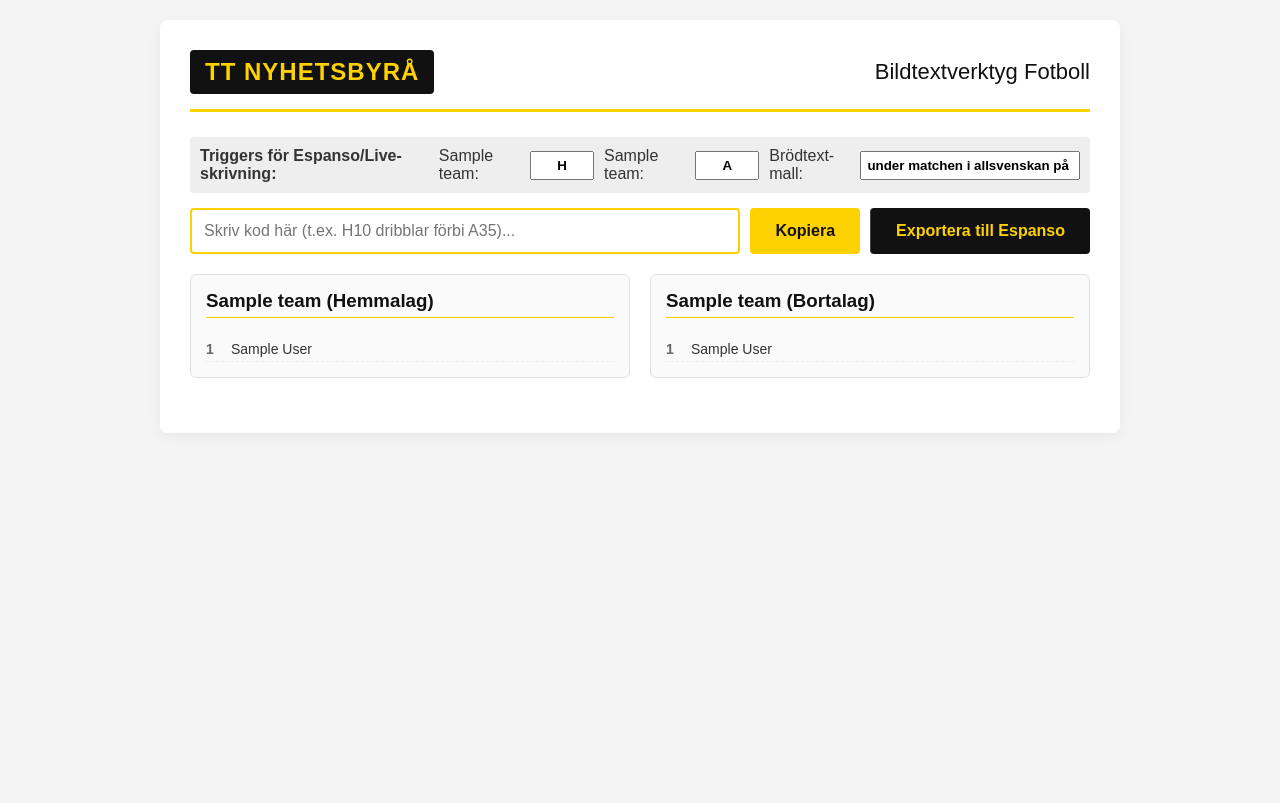
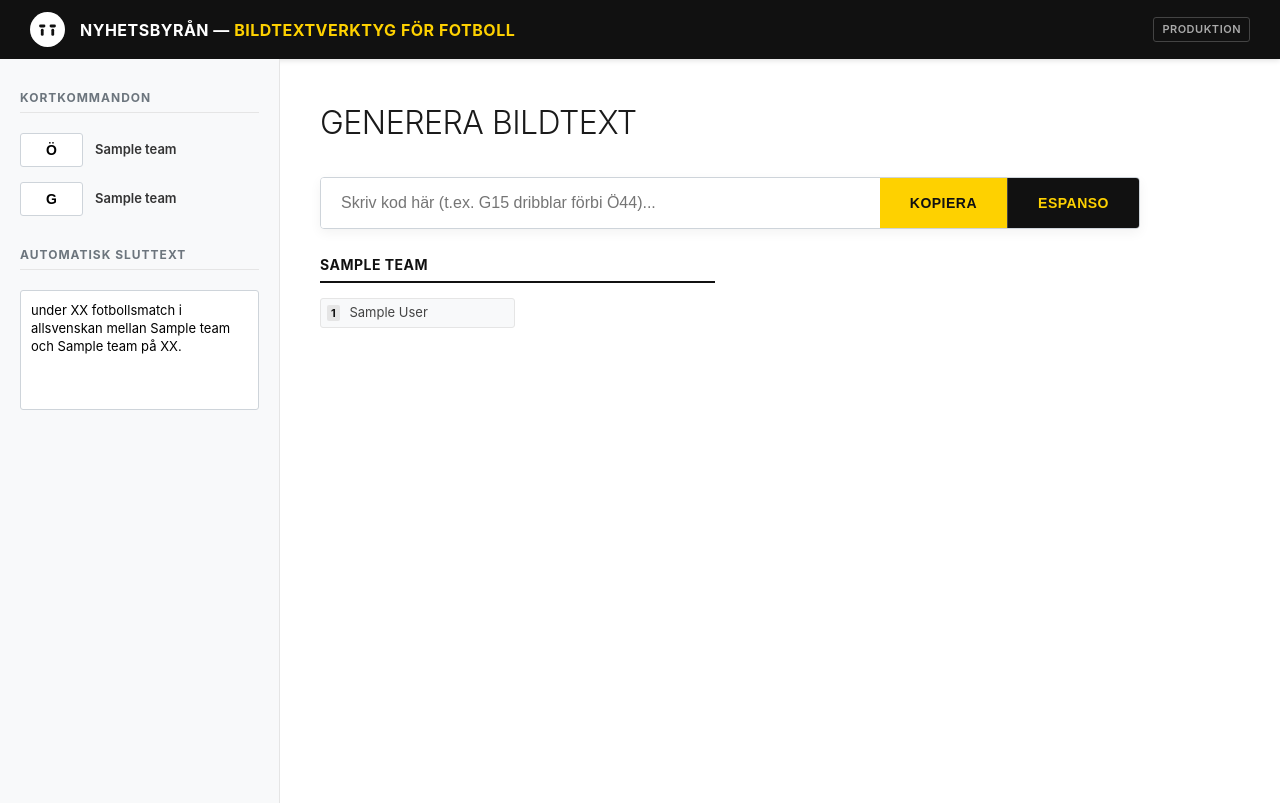
Before and after one commit to nicklasthegerstrom-byte/tt-fotboll, a Flask app: template web/templates/index.html in a window 1280 px wide. Before the commit the page ends 378 px from the top, so only its background shows below. Run offline with Flask 3, Linux system fonts and the light colour scheme; the template is opened without the code that fills it: most values are stand-ins (such as "Sample title", 1, 10 or a date in 2020).

Commit message:
old layout

```diff
--- a/web/templates/index.html
+++ b/web/templates/index.html
@@ -2,99 +2,267 @@
 <html lang="sv">
 <head>
     <meta charset="UTF-8">
-    <title>TT Bildtext-Skraparn</title>
+    <title>TT Nyhetsbyrån — Bildtextgenerator för fotboll</title>
     <style>
-        /* Er snygga TT-layout med gult och svart */
-        body { font-family: Arial, sans-serif; background: #f4f4f4; margin: 0; padding: 20px; color: #333; }
-        .tt-container { max-width: 900px; margin: 0 auto; background: white; padding: 30px; border-radius: 8px; box-shadow: 0 4px 15px rgba(0,0,0,0.05); }
-        .tt-header { display: flex; align-items: center; justify-content: space-between; border-bottom: 3px solid #fed100; padding-bottom: 15px; margin-bottom: 25px; }
-        .tt-logo { font-size: 24px; font-weight: bold; background: #111; color: #fed100; padding: 8px 15px; border-radius: 4px; text-transform: uppercase; letter-spacing: 1px; }
-        .page-header { margin: 0; font-size: 22px; color: #111; }
-        .tt-grid { display: grid; grid-template-columns: 1fr 1fr; gap: 20px; margin-bottom: 25px; }
-        .tt-card { background: #fafafa; border: 1px solid #e0e0e0; border-radius: 6px; padding: 15px; }
-        .tt-card h3 { margin-top: 0; border-bottom: 1px solid #fed100; padding-bottom: 5px; color: #111; }
-        .player-row { display: flex; justify-content: space-between; padding: 4px 0; border-bottom: 1px dashed #eee; font-size: 14px; }
-        .player-num { font-weight: bold; color: #666; width: 25px; }
-        .player-name { flex-grow: 1; }
-        .tt-search-container { display: flex; gap: 10px; margin-bottom: 20px; }
-        #macro-input { flex-grow: 1; padding: 12px; font-size: 16px; border: 2px solid #ccc; border-radius: 4px; }
-        #macro-input:focus { border-color: #fed100; outline: none; }
-        .tt-search-btn { background: #fed100; color: #111; border: none; padding: 12px 25px; font-size: 16px; font-weight: bold; border-radius: 4px; cursor: pointer; transition: background 0.2s; }
-        .tt-search-btn:hover { background: #e5bd00; }
-        #preview { background: #fffde7; border: 2px dashed #fed100; padding: 15px; border-radius: 6px; font-size: 16px; font-weight: bold; margin-bottom: 20px; display: none; line-height: 1.5; }
-        #toast { position: fixed; bottom: 20px; right: 20px; background: #2e7d32; color: white; padding: 12px 25px; border-radius: 4px; font-weight: bold; display: none; box-shadow: 0 4px 10px rgba(0,0,0,0.2); }
-        .config-row { display: flex; gap: 10px; margin-bottom: 15px; background: #eee; padding: 10px; border-radius: 4px; align-items: center; }
-        .config-row input { width: 50px; padding: 5px; text-align: center; font-weight: bold; }
+        /* TT Nyhetsbyrån Global Identity Styles */
+        body {
+            font-family: -apple-system, BlinkMacSystemFont, "Segoe UI", Roboto, Helvetica, Arial, sans-serif;
+            background: #ffffff;
+            margin: 0;
+            padding: 0;
+            color: #1a1a1a;
+            line-height: 1.5;
+        }
+
+        /* Den mörka toppbaren från skärmbilden */
+        .tt-top-bar {
+            background: #111111;
+            color: #ffffff;
+            padding: 12px 30px;
+            display: flex;
+            align-items: center;
+            justify-content: space-between;
+            box-shadow: 0 2px 5px rgba(0,0,0,0.1);
+        }
+
+        .tt-brand {
+            display: flex;
+            align-items: center;
+            gap: 15px;
+        }
+
+        /* Container för SVG-loggan */
+        .tt-logo-container {
+            width: 35px;
+            height: 35px;
+            display: flex;
+            align-items: center;
+            justify-content: center;
+        }
+
+        .tt-title {
+            font-size: 16px;
+            font-weight: 700;
+            letter-spacing: 0.5px;
+            text-transform: uppercase;
+        }
+
+        .tt-title span {
+            color: #fed100; /* TT-gult */
+        }
+
+        .badge-internal {
+            font-size: 11px;
+            font-weight: 600;
+            color: #aaaaaa;
+            border: 1px solid #444444;
+            padding: 3px 8px;
+            border-radius: 3px;
+            text-transform: uppercase;
+            letter-spacing: 0.5px;
+        }
+
+        /* Tvåspaltslayout: Sidomeny + Huvudinnehåll */
+        .tt-layout {
+            display: flex;
+            min-height: calc(100vh - 56px);
+        }
+
+        /* Vänster sidomeny (Inställningar) */
+        .tt-sidebar {
+            width: 280px;
+            background: #f8f9fa;
+            border-right: 1px solid #e5e5e5;
+            padding: 30px 20px;
+            box-sizing: border-box;
+        }
+
+        .sidebar-section h3 {
+            margin-top: 0;
+            margin-bottom: 20px;
+            font-size: 12px;
+            font-weight: 700;
+            text-transform: uppercase;
+            letter-spacing: 1px;
+            color: #6c757d;
+            border-bottom: 1px solid #e5e5e5;
+            padding-bottom: 5px;
+        }
+
+        .shortcut-group {
+            display: flex;
+            align-items: center;
+            gap: 12px;
+            margin-bottom: 15px;
+        }
+
+        .shortcut-group input {
+            width: 45px;
+            padding: 8px;
+            font-size: 14px;
+            text-align: center;
+            font-weight: bold;
+            text-transform: uppercase;
+            border: 1px solid #ced4da;
+            border-radius: 3px;
+        }
+
+        .shortcut-group label {
+            font-size: 13px;
+            font-weight: 600;
+            color: #333333;
+        }
+
+        .input-field {
+            width: 100%;
+            padding: 10px;
+            font-size: 13px;
+            border: 1px solid #ced4da;
+            border-radius: 3px;
+            box-sizing: border-box;
+            background: #ffffff;
+            font-family: inherit;
+        }
+
+        textarea.input-field {
+            height: 120px;
+            resize: none;
+            line-height: 1.4;
+        }
+
+        /* Huvudområdet till höger */
+        .tt-main-content {
+            flex: 1;
+            padding: 40px;
+            max-width: 900px;
+            box-sizing: border-box;
+        }
+
+        .page-header {
+            font-size: 32px;
+            font-weight: 300;
+            letter-spacing: -0.5px;
+            margin-top: 0;
+            margin-bottom: 30px;
+            text-transform: uppercase;
+        }
+
+        /* Makrorutan stylad exakt som TT:s sökfält */
+        .tt-search-container {
+            display: flex;
+            margin-bottom: 25px;
+            box-shadow: 0 4px 12px rgba(0,0,0,0.05);
+            border-radius: 4px;
+            overflow: hidden;
+            border: 1px solid #ced4da;
+        }
+
+        .tt-search-container input {
+            flex: 1;
+            padding: 16px 20px;
+            font-size: 16px;
+            border: none;
+            outline: none;
+            font-weight: 400;
+        }
+
+        /* Den klargula TT-knappen från bilden */
+        .tt-search-btn {
+            background: #fed100;
+            color: #111111;
+            border: none;
+            padding: 0 30px;
+            font-weight: 700;
+            font-size: 14px;
+            text-transform: uppercase;
+            letter-spacing: 0.5px;
+            cursor: pointer;
+            display: flex;
+            align-items: center;
+            gap: 5px;
+            transition: background 0.1s ease;
+        }
+
+        .tt-search-btn:hover {
+            background: #e5bd00;
+        }
+
+        /* Förhandsgranskning (TT-wire-stil) */
+        .preview-area {
+            background: #111111;
+            color: #f8f9fa;
+            padding: 20px;
+            border-radius: 4px;
+            margin-bottom: 35px;
+            font-family: "SFMono-Regular", Consolas, monospace;
+            font-size: 14px;
+            line-height: 1.6;
+            white-space: pre-wrap;
+            display: none;
+            border-left: 4px solid #fed100;
+        }
+
+        /* Laguppställningar */
+        .grid {
+            display: grid;
+            grid-template-columns: 1fr 1fr;
+            gap: 30px;
+        }
+
+        .team h4 {
+            margin-top: 0;
+            font-size: 14px;
+            font-weight: 700;
+            text-transform: uppercase;
+            letter-spacing: 0.5px;
+            color: #111111;
+            border-bottom: 2px solid #111111;
+            padding-bottom: 6px;
+            margin-bottom: 15px;
+        }
+
+        .player-list {
+            display: grid;
+            grid-template-columns: repeat(2, 1fr);
+            font-size: 13px;
+            gap: 6px;
+            color: #444444;
+        }
+
+        .player-item {
+            padding: 4px 6px;
+            background: #f8f9fa;
+            border-radius: 3px;
+            border: 1px solid #e5e5e5;
+        }
+
+        .player-item b {
+            color: #111111;
+            background: #e5e5e5;
+            padding: 1px 4px;
+            border-radius: 2px;
+            margin-right: 6px;
+            font-size: 11px;
+        }
+
+        /* Notifikationsruta */
+        .toast {
+            display: none;
+            position: fixed;
+            bottom: 30px;
+            left: 50%;
+            transform: translateX(-50%);
+            background: #111111;
+            color: #fed100;
+            padding: 14px 35px;
+            border-radius: 4px;
+            font-weight: 600;
+            font-size: 14px;
+            z-index: 1000;
+            box-shadow: 0 4px 15px rgba(0,0,0,0.2);
+            border: 1px solid #444444;
+        }
     </style>
-</head>
-<body>
-
-<div class="tt-container">
-    <div class="tt-header">
-        <div class="tt-logo">TT Nyhetsbyrå</div>
-        <div class="page-header">Bildtextverktyg Fotboll</div>
-    </div>
-
-    {% if data %}
-        <div class="config-row">
-            <strong>Triggers för Espanso/Live-skrivning:</strong>
-            <label for="cmd-lag1">{{ data.teams[0].name }}:</label>
-            <input type="text" id="cmd-lag1" value="H" oninput="processMacro(document.getElementById('macro-input'))">
-
-            <label for="cmd-lag2">{{ data.teams[1].name }}:</label>
-            <input type="text" id="cmd-lag2" value="A" oninput="processMacro(document.getElementById('macro-input'))">
-
-            <span style="margin-left: auto;">Brödtext-mall:</span>
-            <input type="text" id="meta-mall" value="under matchen i allsvenskan på lördagen." style="width: 250px; text-align: left;">
-        </div>
-
-        <div class="tt-search-container">
-            <input type="text" id="macro-input" oninput="processMacro(this)" onkeypress="hanteraKeypress(event)" placeholder="Skriv kod här (t.ex. H10 dribblar förbi A35)..." autofocus>
-            <button class="tt-search-btn" onclick="kopieraTillUrklipp()">Kopiera</button>
-            <button class="tt-search-btn" onclick="laddaNerEspanso()" style="background: #111111; color: #fed100; border-left: 1px solid #444444;">Exportera till Espanso</button>
-        </div>
-
-        <div id="preview"></div>
-
-        <div class="tt-grid">
-            <div class="tt-card">
-                <h3>{{ data.teams[0].name }} (Hemmalag)</h3>
-                {% for p in data.teams[0].startelva %}
-                    <div class="player-row">
-                        <span class="player-num">{{ p.number }}</span>
-                        <span class="player-name">{{ p.firstName }} {{ p.lastName }} {% if p.goalkeeper %}(MV){% endif %}{% if p.captain %}(C){% endif %}</span>
-                    </div>
-                {% endfor %}
-            </div>
-            <div class="tt-card">
-                <h3>{{ data.teams[1].name }} (Bortalag)</h3>
-                {% for p in data.teams[1].startelva %}
-                    <div class="player-row">
-                        <span class="player-num">{{ p.number }}</span>
-                        <span class="player-name">{{ p.firstName }} {{ p.lastName }} {% if p.goalkeeper %}(MV){% endif %}{% if p.captain %}(C){% endif %}</span>
-                    </div>
-                {% endfor %}
-            </div>
-        </div>
-
-    {% else %}
-        <div class="tt-main-content" style="max-width: 100%;">
-            <h2 class="page-header">Installera Verktyget</h2>
-            <p style="color: #444; font-size: 15px; margin-bottom: 25px;">
-                Dra den gula knappen nedan till ditt bokmärkesfält (fältet under adressraden i din webbläsare).
-                Gå sedan till matchen på svenskfotboll.se och klicka på bokmärket för att skrapa laguppställningen till en ny flik!
-            </p>
-
-            <a href="javascript:(async()=>{const m=location.href.match(/(\d{7})/);if(!m)return alert('Kunde inte hitta match-ID');const id=m[1];const url=`https://c01.fogis.se/fogistemplates.se/livescore/xml/lineup-${id}.xml`;try{const r=await fetch(url);const xmlText=await r.text();const xml=new DOMParser().parseFromString(xmlText,'text/xml');const data=[...xml.querySelectorAll('team')].map(team=>({team:team.getAttribute('name'),players:[...team.querySelectorAll('player')].map(p=>({id:p.getAttribute('id'),firstName:p.getAttribute('given-name'),lastName:p.getAttribute('surname'),number:p.getAttribute('number'),captain:p.getAttribute('is-captain')==='true',goalkeeper:p.getAttribute('is-goalkeeper')==='true',goals:Number(p.getAttribute('goals')),assists:Number(p.getAttribute('assists')),image:p.getAttribute('image')}))}));const form=document.createElement('form');form.method='POST';form.action='https://tt-fotboll.onrender.com/api/match';form.target='_blank';const input=document.createElement('input');input.type='hidden';input.name='match_data';input.value=JSON.stringify(data);form.appendChild(input);document.body.appendChild(form);form.submit()}catch(e){console.error(e);alert('Kunde inte exportera laguppställning')}})();"
-            class="tt-search-btn"
-            style="display: inline-flex; text-decoration: none; padding: 15px 30px; border-radius: 4px; box-shadow: 0 4px 10px rgba(0,0,0,0.1); color: #111111;">
-                + TT Bildtext-Skraparn
-            </a>
-        </div>
-    {% endif %}
-</div>
-
-<div id="toast"></div>
 
     <script>
         const matchData = JSON.parse('{{ data|tojson|safe if data else "null" }}');
@@ -122,7 +290,7 @@
             let cmdLag2 = document.getElementById('cmd-lag2').value.toLowerCase();
             let brodtextMall = document.getElementById('meta-mall').value;
 
-        let regex = /([a-zA-ZöÖäÄåÅ]+)(\d+)/g;
+            let regex = /([a-zA-ZöÖäÄåÅ])(\d+)/g;
 
             let lag1 = matchData.teams[0];
             let lag2 = matchData.teams[1];
@@ -144,8 +312,16 @@
                     let spelare = sökLag.startelva.find(p => p.number == nummer);
                     if (spelare) {
                         let spelarNamn = `${spelare.firstName} ${spelare.lastName}`;
-                    let lagKortnamn = råttLagnamn.toLowerCase().endsWith('s') ? råttLagnamn : `${råttLagnamn}s`;
 
+                        // S-LOGIK för laget
+                        let lagKortnamn = "";
+                        if (råttLagnamn.toLowerCase().endsWith('s')) {
+                            lagKortnamn = råttLagnamn;
+                        } else {
+                            lagKortnamn = `${råttLagnamn}s`;
+                        }
+
+                        // MÅLVAKTS-LOGIK: Om spelaren är märkt som målvakt, skjut in "målvakt" i texten
                         if (spelare.goalkeeper) {
                             return `${lagKortnamn} målvakt ${spelarNamn}`;
                         } else {
@@ -157,6 +333,7 @@
             });
 
             let bildtext = `${transformeradText.trim()} ${brodtextMall.trim()}`;
+
             globalGenereradText = bildtext;
             let preview = document.getElementById('preview');
             preview.innerText = bildtext;
@@ -182,17 +359,15 @@
             }
         }
 
-    // UPPDATERAD EXPORT-FUNKTION MED STRÄNG "SPARA SOM"-DIALOGRUTAN
+        // ESPANSO SAVE PICKER INTEGRATION
         async function laddaNerEspanso() {
             if (!matchData || matchData.teams.length < 2) return;
 
-        // Hämtar bokstäverna du har valt i rutorna just nu (t.ex. "aik" eller "H")
             let cmdLag1 = document.getElementById('cmd-lag1').value;
             let cmdLag2 = document.getElementById('cmd-lag2').value;
 
             let yaml = "matches:\n";
 
-        // Bygg Lag 1 (Hemma) med din valda bokstav + punkt på slutet
             let lag1 = matchData.teams[0];
             let lag1Namn = lag1.name.toLowerCase().endsWith('s') ? lag1.name : lag1.name + "s";
             lag1.startelva.forEach(p => {
@@ -201,7 +376,6 @@
                 yaml += `    replace: "${lag1Namn}${roll}${p.firstName} ${p.lastName}"\n`;
             });
 
-        // Bygg Lag 2 (Borta) med din valda bokstav + punkt på slutet
             let lag2 = matchData.teams[1];
             let lag2Namn = lag2.name.toLowerCase().endsWith('s') ? lag2.name : lag2.name + "s";
             lag2.startelva.forEach(p => {
@@ -210,11 +384,9 @@
                 yaml += `    replace: "${lag2Namn}${roll}${p.firstName} ${p.lastName}"\n`;
             });
 
-        // Skapa det snygga automatiska filnamnet baserat på din valda bokstav
             let städatLag1 = lag1.name.replace(/\s+/g, '_');
             let filnamn = `Fotboll_${städatLag1}_${cmdLag1}.yml`;
 
-        // 🚀 MAGIN: Tvingar fram Windows "Spara som"-ruta i Chrome/Edge
             if ('showSaveFilePicker' in window) {
                 try {
                     const options = {
@@ -224,21 +396,18 @@
                             accept: {'text/yaml': ['.yml']},
                         }],
                     };
-                // Denna rad stoppar koden och öppnar Windows-fönstret: "Var vill du spara?"
                     const handle = await window.showSaveFilePicker(options);
                     const writable = await handle.createWritable();
                     await writable.write(yaml);
                     await writable.close();
-                visaToast(`✓ Sparad direkt i din valda mapp!`);
+                    visaToast("✓ SPARAD I DIN VALDA MAPP!");
                 } catch (err) {
-                // Om användaren klickar på "Avbryt" i Windows-rutan händer ingenting
                     if (err.name !== 'AbortError') {
                         console.error(err);
                         alert('Kunde inte spara filen via dialogrutan.');
                     }
                 }
             } else {
-            // Klassisk fallback om webbläsaren är gammal
                 let blob = new Blob([yaml], { type: "text/yaml;charset=utf-8;" });
                 let link = document.createElement("a");
                 link.href = URL.createObjectURL(blob);
@@ -247,9 +416,92 @@
                 document.body.appendChild(link);
                 link.click();
                 document.body.removeChild(link);
-            visaToast(`✓ Filen laddades ner!`);
+                visaToast("✓ Filen laddades ner!");
             }
         }
     </script>
+</head>
+<body>
+
+    <div id="toast" class="toast">KOPIERAT!</div>
+
+    <div class="tt-top-bar">
+        <div class="tt-brand">
+            <div class="tt-logo-container">
+                <svg viewBox="0 0 100 100" width="100%" height="100%">
+                    <circle cx="50" cy="50" r="50" fill="white" />
+                    <rect x="26" y="36" width="18" height="8" rx="4" fill="#111111" />
+                    <rect x="31" y="48" width="8" height="20" rx="4" fill="#111111" />
+                    <rect x="56" y="36" width="18" height="8" rx="4" fill="#111111" />
+                    <rect x="61" y="48" width="8" height="20" rx="4" fill="#111111" />
+                </svg>
+            </div>
+            <div class="tt-title">Nyhetsbyrån — <span>Bildtextverktyg för fotboll</span></div>
+        </div>
+        <div class="badge-internal">Produktion</div>
+    </div>
+
+    <div class="tt-layout">
+        {% if data %}
+            <div class="tt-sidebar">
+                <div class="sidebar-section">
+                    <h3>Kortkommandon</h3>
+                    <div class="shortcut-group">
+                        <input type="text" id="cmd-lag1" maxlength="5" value="Ö">
+                        <label for="cmd-lag1">{{ data.teams[0].name }}</label>
+                    </div>
+                    <div class="shortcut-group">
+                        <input type="text" id="cmd-lag2" maxlength="5" value="G">
+                        <label for="cmd-lag2">{{ data.teams[1].name }}</label>
+                    </div>
+                </div>
+
+                <div class="sidebar-section" style="margin-top: 30px;">
+                    <h3>Automatisk sluttext</h3>
+                    <textarea id="meta-mall" class="input-field">under XX fotbollsmatch i allsvenskan mellan {{ data.teams[0].name }} och {{ data.teams[1].name }} på XX.</textarea>
+                </div>
+            </div>
+
+            <div class="tt-main-content">
+                <h2 class="page-header">Generera Bildtext</h2>
+
+                <div class="tt-search-container">
+                    <input type="text" id="macro-input" oninput="processMacro(this)" onkeypress="hanteraKeypress(event)" placeholder="Skriv kod här (t.ex. G15 dribblar förbi Ö44)..." autofocus>
+                    <button class="tt-search-btn" onclick="kopieraTillUrklipp()">Kopiera</button>
+                    <button class="tt-search-btn" onclick="laddaNerEspanso()" style="background: #111111; color: #fed100; border-left: 1px solid #444444;">Espanso</button>
+                </div>
+
+                <div id="preview" class="preview-area"></div>
+
+                <div class="grid">
+                    {% for team in data.teams %}
+                        <div class="team">
+                            <h4>{{ team.name }}</h4>
+                            <div class="player-list">
+                                {% for p in team.startelva %}
+                                    <div class="player-item"><b>{{ p.number }}</b> {{ p.firstName }} {{ p.lastName }}</div>
+                                {% endfor %}
+                            </div>
+                        </div>
+                    {% endfor %}
+                </div>
+            </div>
+        {% else %}
+            <div class="tt-main-content" style="max-width: 100%;">
+                <h2 class="page-header">Installera Verktyget</h2>
+                <p style="color: #444; font-size: 15px; margin-bottom: 25px;">
+                    Dra den gula knappen nedan till ditt bokmärkesfält (fältet under adressraden i din webbläsare).
+                    Gå sedan till matchen på svenskfotboll.se och klicka på bokmärket för att skrapa laguppställningen till en ny flik!
+                </p>
+
+                <a href="javascript:(async()=>{const m=location.href.match(/(\d{7})/);if(!m)return alert('Kunde inte hitta match-ID');const id=m[1];const url=`https://c01.fogis.se/fogistemplates.se/livescore/xml/lineup-${id}.xml`;try{const r=await fetch(url);const xmlText=await r.text();const xml=new DOMParser().parseFromString(xmlText,'text/xml');const data=[...xml.querySelectorAll('team')].map(team=>({team:team.getAttribute('name'),players:[...team.querySelectorAll('player')].map(p=>({id:p.getAttribute('id'),firstName:p.getAttribute('given-name'),lastName:p.getAttribute('surname'),number:p.getAttribute('number'),captain:p.getAttribute('is-captain')==='true',goalkeeper:p.getAttribute('is-goalkeeper')==='true',goals:Number(p.getAttribute('goals')),assists:Number(p.getAttribute('assists')),image:p.getAttribute('image')}))}));const form=document.createElement('form');form.method='POST';form.action='https://tt-fotboll-production.up.railway.app/api/match';form.target='_blank';const input=document.createElement('input');input.type='hidden';input.name='match_data';input.value=JSON.stringify(data);form.appendChild(input);document.body.appendChild(form);form.submit()}catch(e){console.error(e);alert('Kunde inte exportera laguppställning')}})();"
+                class="tt-search-btn"
+                style="display: inline-flex; text-decoration: none; padding: 15px 30px; border-radius: 4px; box-shadow: 0 4px 10px rgba(0,0,0,0.1); color: #111111;">
+                    + TT Bildtext-Skraparn
+                </a>
+            </div>
+        {% endif %}
+    </div>
+
 </body>
 </html>
```
Lines whose indentation alone changed are shown as unchanged.
